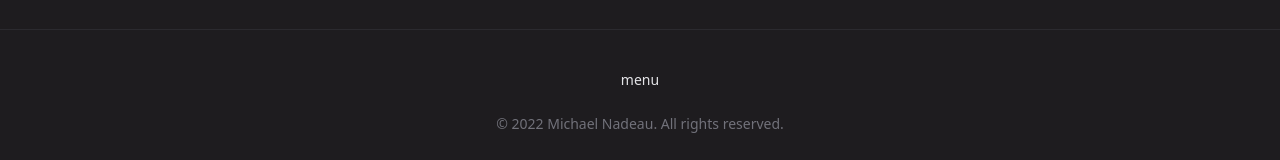
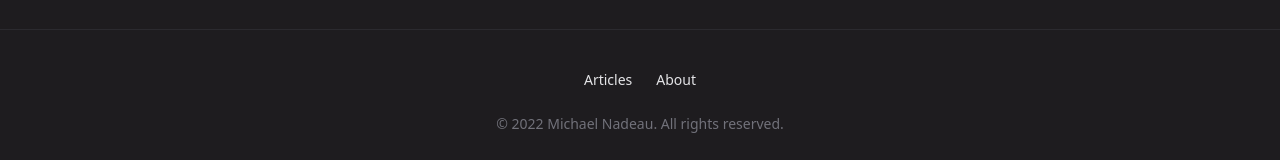
Before and after one commit to waaverecords/michaelnadeau.dev, a Next.js app: page / in a window 1280 px wide. Shown: the part 1162-1322 px from the top of the page. Built offline with nearby package versions, Linux system fonts and the light colour scheme.

Commit message:
Added the footer link component.

```diff
--- a/pages/index.tsx
+++ b/pages/index.tsx
@@ -2,7 +2,7 @@ import type { GetStaticProps, NextPage } from 'next';
 import Head from 'next/head';
 import { ReactNode } from 'react';
 import Link from 'next/link';
-import { FaChevronRight, FaGithub, FaTwitch, FaTwitter, FaYoutube } from 'react-icons/fa';
+import { FaChevronRight, FaEtsy, FaGithub, FaTwitch, FaTwitter, FaYoutube } from 'react-icons/fa';
 import { twMerge } from 'tailwind-merge';
 import dateFormat from 'dateformat';
 import { IconType } from 'react-icons';
@@ -54,7 +54,6 @@ const Home: NextPage<Props> = ({
                         className="
                             flex justify-center
                             px-3
-                            text-sm font-medium text-zinc-200
                             bg-zinc-800/90
                             rounded-full
                             ring-1 ring-white/10
@@ -121,7 +120,7 @@ const Home: NextPage<Props> = ({
                         "
                     >
                         <SocialLink
-                            href="https://twitter.com"
+                            href="https://twitter.com/waaverecords"
                             icon={FaTwitter}
                         />
                         <SocialLink
@@ -135,6 +134,10 @@ const Home: NextPage<Props> = ({
                         <SocialLink
                             href="https://www.twitch.tv/waaverecords"
                             icon={FaTwitch}
+                        />
+                        <SocialLink
+                            href="https://www.etsy.com/ca/shop/WaaveRecords"
+                            icon={FaEtsy}
                         />
                     </div>
                     <div
@@ -262,12 +265,20 @@ const Home: NextPage<Props> = ({
             >
                 <div
                     className="
-                        text-sm
-                        text-zinc-200
-                        font-medium
+                        flex
+                        gap-6
                     "
                 >
-                    menu
+                    <FooterLink
+                        href="/articles"
+                    >
+                        Articles
+                    </FooterLink>
+                    <FooterLink
+                        href="/about"
+                    >
+                        About
+                    </FooterLink>
                 </div>
                 <p
                     className="
@@ -307,6 +318,7 @@ function MenuLink({
                     className="
                         block
                         px-3 py-2
+                        text-sm font-medium text-zinc-200
                         transition
                         hover:text-cyan-500
                     "
@@ -368,3 +380,27 @@ function HeroImage({
         </div>
     );
 }
+
+function FooterLink({
+    href,
+    children
+}: {
+    href: string;
+    children: ReactNode
+}) {
+    return (
+        <Link
+            href={href}
+        >
+            <a
+                className="
+                    text-sm font-medium text-zinc-200
+                    transition
+                    hover:text-cyan-500
+                "
+            >
+                {children}
+            </a>
+        </Link>
+    );
+}
```
